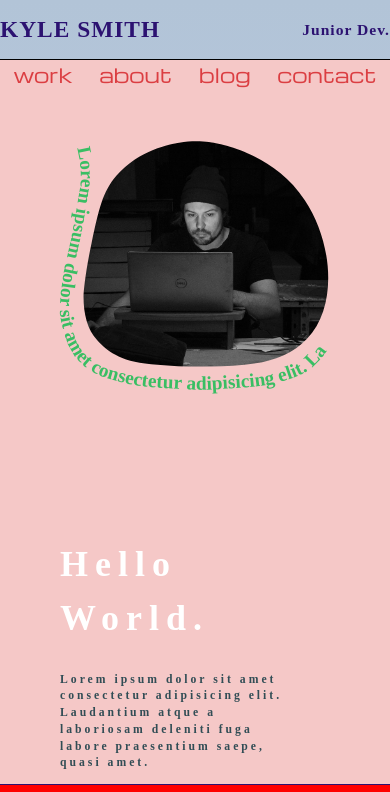
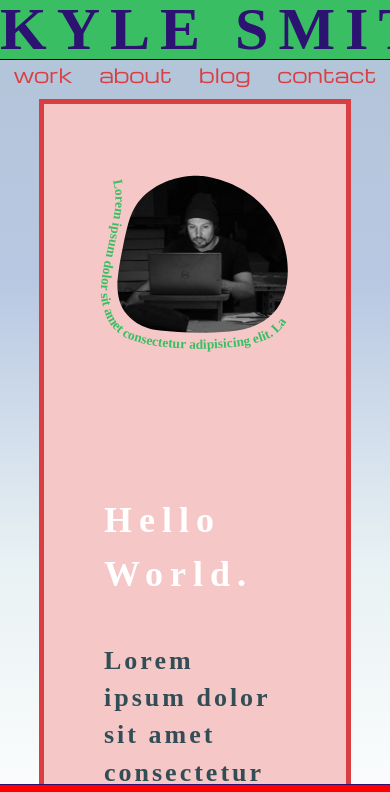
Before and after one commit to Kyle46220/portfolio-site, a plain HTML site: page index.html in a window 390 px wide. Shown: the top 792 px of the page. Drawn offline with nearby package versions, Linux system fonts and the light colour scheme; a web font is replaced by a local one.

Commit message:
style and colour changes

```diff
--- a/content.css
+++ b/content.css
@@ -50,6 +50,7 @@
   line-height: 1.5;
   color:  var(--dark-slate-gray);
   font-weight: 600;
+  border: solid 5px var(--brick-red);
 }
 
 .content {
--- a/header.css
+++ b/header.css
@@ -13,5 +13,16 @@
   position: fixed;
   top: 0vh;
   z-index: 3;
+  background: var(--medium-sea-green);
 
 }
+
+.header-content-right {
+  white-space: nowrap;
+  overflow:hidden;
+  text-overflow: clip;
+
+}
+ .header-content-left {
+   white-space: nowrap;
+ }
--- a/style.css
+++ b/style.css
@@ -42,7 +42,9 @@ h1 {
 }
 
 .outer-grid {
-  height: calc( 100vh - 120px);
+  padding-top: 60px;
+  padding-bottom: 60px;
+  height: 100vh;
   width: 100%;
   display: grid;
   grid-template-rows: 160px 1fr 1fr 1fr 1fr 1fr 160px;
@@ -51,6 +53,7 @@ h1 {
   background-image: linear-gradient(#B2C4D7, #B8C8E2, #E8F1F3);
   /* overflow-x: hidden; */
   /* overflow-y: hidden; */
+  box-sizing: border-box;
 }
 
 .content-area {
@@ -106,9 +109,14 @@ h1 {
     top: 0;
     z-index: 3;
     width:100%;
+    /* height: 10vw; */
   }
   .outer-grid {
-    height: calc(100% - 60px);
+    /* height: calc(100% - 60px); */
+
+
+    padding: 10vw;
+    height: 100%;
     width: 100%;
     display: flex;
     grid-template-rows: 50px 1fr 1fr 1fr 1fr 1fr 50px;
@@ -116,6 +124,7 @@ h1 {
     flex-direction: column;
     align-items: center;
     justify-content: flex-start;
+    background-image: linear-gradient(#B2C4D7, #B8C8E2, #E8F1F3, white);
   }
   .content-area {
     margin-top: 60px;
@@ -168,8 +177,11 @@ h1 {
     justify-content: space-around;
   }
   .header {
-    font-size:4vw;
-    letter-spacing: 1px;
+    /* font-size:4vw;
+    letter-spacing: 1px; */
+  }
+  .header .right-content {
+    overflow-x: hidden;
   }
   .footer .left-content p {
     font-size: 4vw;
@@ -181,6 +193,9 @@ h1 {
   .content-heading h3 {
     font-size: 36px;
   }
+  .content-main {
+    font-size: 26px;
+  }
 
 
 }
```
Also changed, not shown: about.html (added), blog.html (added), contact.html (added), work.html (added).
